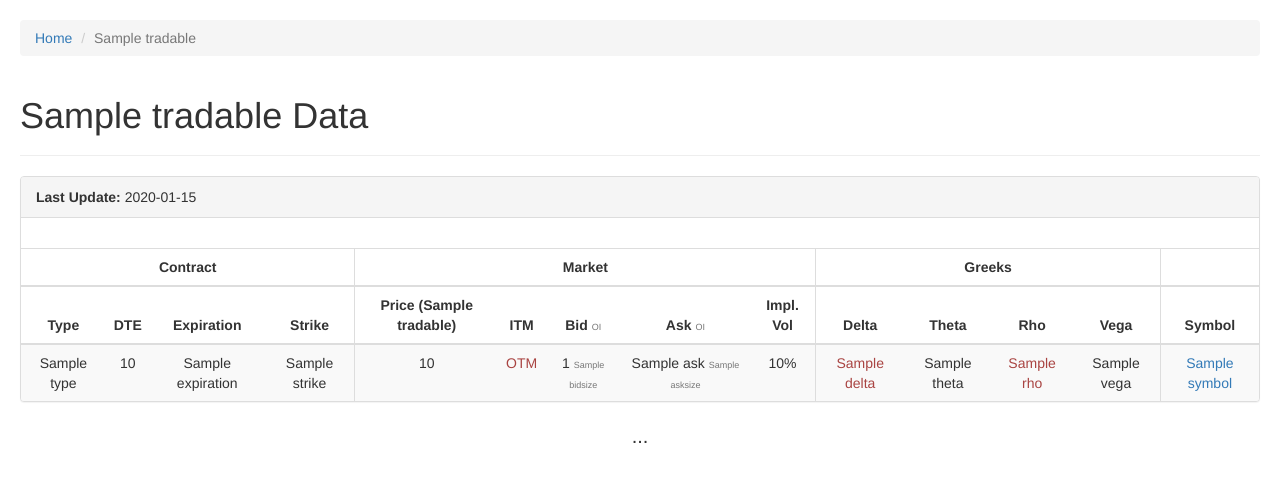
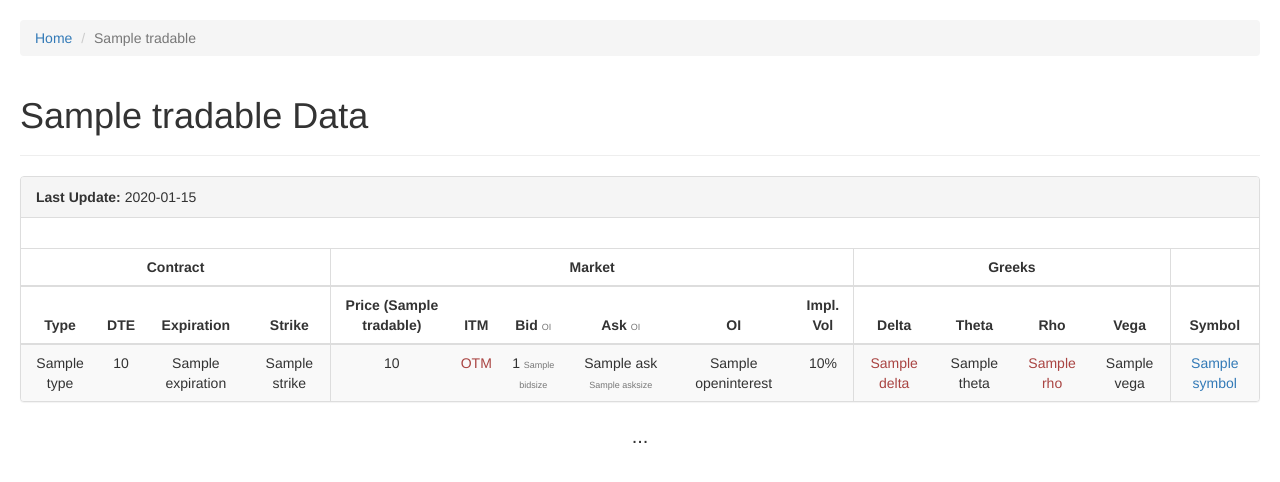
Before and after one commit to djcohen03/tdserver, a Flask app: template static/templates/tradable.html in a window 1280 px wide. Shown: the top 482 px of the page. Run offline with Flask 2, Linux system fonts and the light colour scheme; the template is opened without the code that fills it: most values are stand-ins (such as "Sample title", 1, 10 or a date in 2020); parts of the project's set-up code (start-up, migrations or seed data) failed here and were passed over; some libraries are stand-ins or nearby versions.

Commit message:
Adding open interest to tradable table template

```diff
--- a/static/templates/tradable.html
+++ b/static/templates/tradable.html
@@ -29,7 +29,7 @@
         <thead>
             <tr>
                 <th colspan="4" class='br'>Contract</th>
-                <th colspan="5" class='br'>Market</th>
+                <th colspan="6" class='br'>Market</th>
                 <th colspan="4" class='br'>Greeks</th>
                 <th></th>
             </tr>
@@ -42,6 +42,7 @@
                 <th>ITM</th>
                 <th>Bid <span class='subspan'>OI</span></th>
                 <th>Ask <span class='subspan'>OI</span></th>
+                <th>OI</th>
                 <th class='br'>Impl. Vol</th>
                 <th>Delta</th>
                 <th>Theta</th>
@@ -61,6 +62,7 @@
                 <td class="{% if item.itm %}text-success{% else %}text-danger{% endif %}">{% if item.itm %}ITM{% else %}OTM{% endif %}</td>
                 <td>{{ item.bid }} <span class='subspan'>{{ item.bidsize }}</span> </td>
                 <td>{{ item.ask }} <span class='subspan'>{{ item.asksize }}</span> </td>
+                <td>{% if item.openinterest != None %}{{ item.openinterest }}{% endif %}</td>
                 <td class='br'>{{ item.volatility | round(1) }}%</td>
                 <td class="{% if item.delta >= 0 %}text-success{% else %}text-danger{% endif %}">{{ item.delta }}</td>
                 <td>{{ item.theta }}</td>
```
